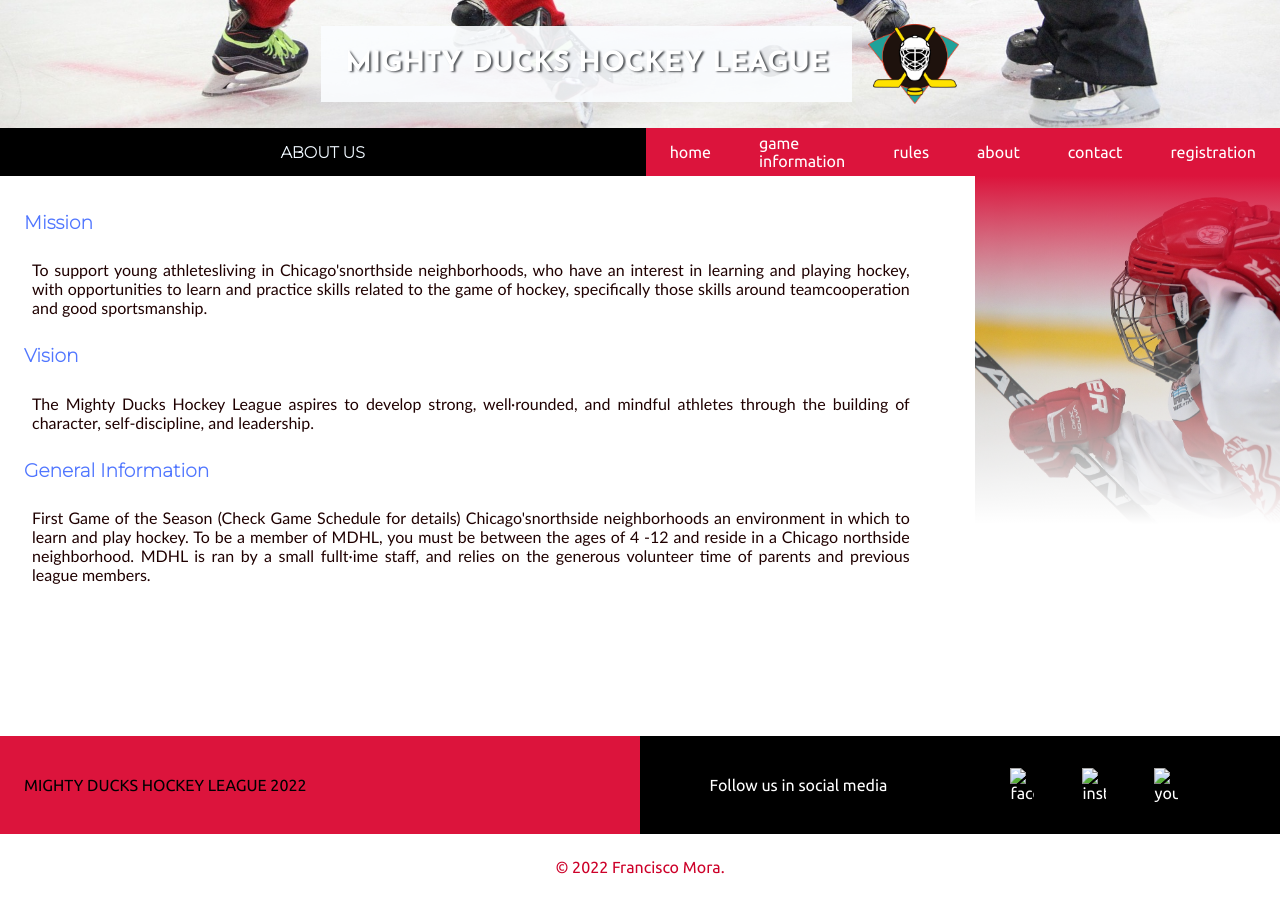
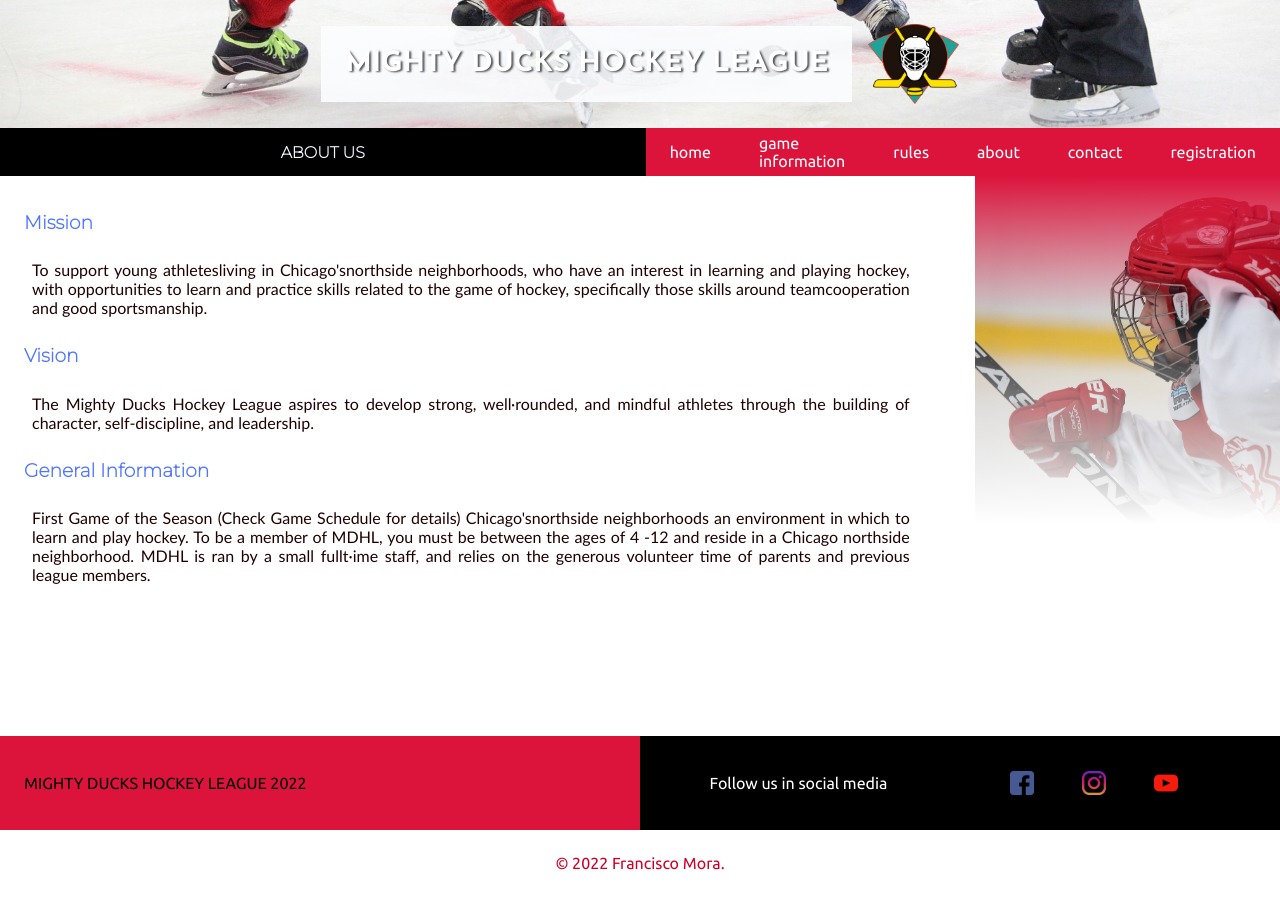
Before and after one commit to welang-05/Hockey_league, a plain HTML site: page about.html in a window 1280 px wide. Drawn offline with Linux system fonts and the light colour scheme; the site is published under a folder, as on GitHub Pages, so addresses that start at the root find nothing.

Commit message:
Detalles footer
Vaya, si que me faltaba por aprender

```diff
--- a/about.html
+++ b/about.html
@@ -55,9 +55,9 @@
             <div id="socialmedia">
                 <div>Follow us in social media</div>
                 <div id="linksmedia">
-                    <a href="http://facebook.com" target="blank_"><img src="/img/036-facebook.png" alt="facebook"></a>
-                    <a href="http://instagram.com" target="blank_"><img src="/img/029-instagram.png" alt="instagram"></a>
-                    <a href="http://youtube.com" target="blank_"><img src="/img/001-youtube.png" alt="youtube"></a>
+                    <a href="http://facebook.com" target="blank_"><img src="./img/036-facebook.png" alt="facebook"></a>
+                    <a href="http://instagram.com" target="blank_"><img src="./img/029-instagram.png" alt="instagram"></a>
+                    <a href="http://youtube.com" target="blank_"><img src="./img/001-youtube.png" alt="youtube"></a>
                 </div>
                 </div>
         </div>
```
Also changed, not shown: contact.html (+3 -3 lines), game_info.html (+3 -3 lines), index.html (+3 -3 lines), registration.html (+3 -3 lines), rules.html (+3 -3 lines).
